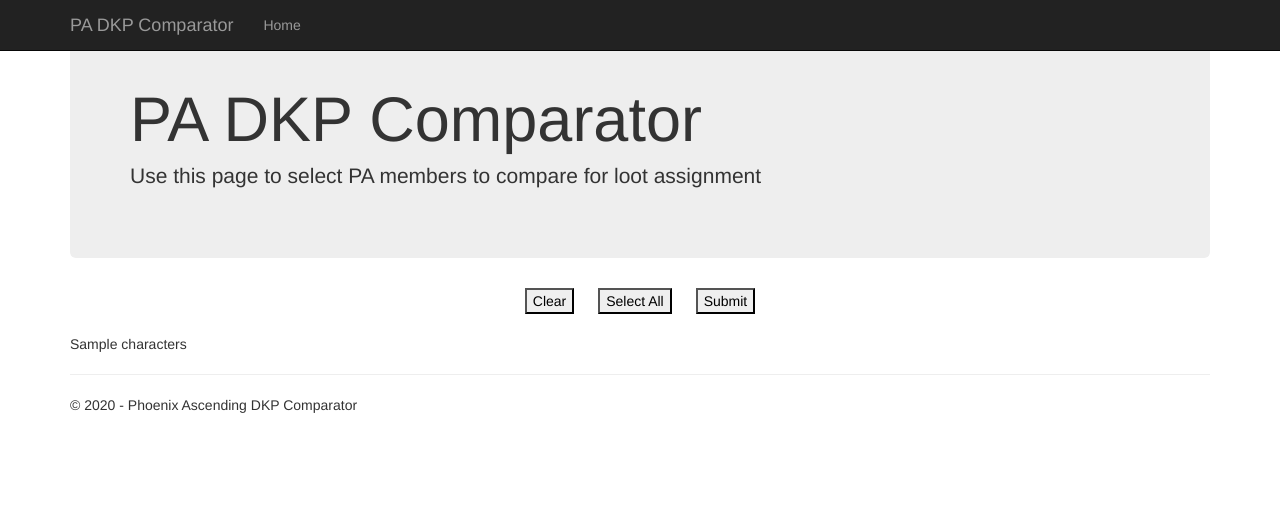
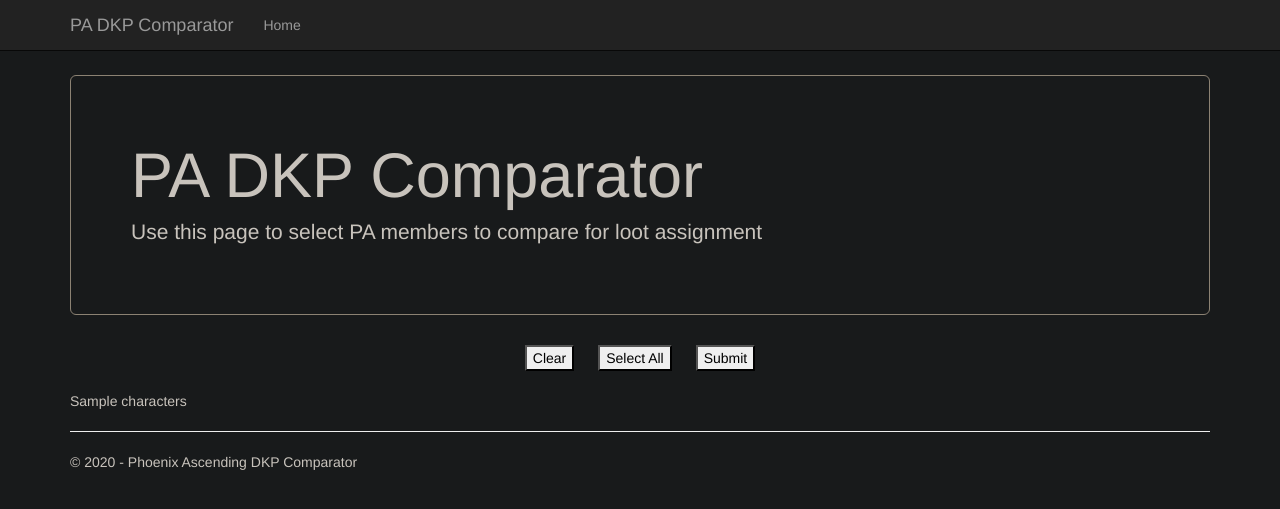
Before and after one commit to WraithJT/PADKPComparisonPage, a Flask app: template PADKPComparisonPage/PADKPComparisonPage/templates/index.html in a window 1280 px wide. Shown: the top 509 px of the page. Run offline with Flask 2, Linux system fonts and the light colour scheme; the template is opened without the code that fills it: most values are stand-ins (such as "Sample title", 1, 10 or a date in 2020); parts of the project's set-up code (start-up, migrations or seed data) failed here and were passed over; some libraries are stand-ins or nearby versions.

Commit message:
update css

```diff
--- a/PADKPComparisonPage/PADKPComparisonPage/static/content/site.css
+++ b/PADKPComparisonPage/PADKPComparisonPage/static/content/site.css
@@ -1,38 +1,19 @@
-/* canvas {
-    --bg-color: rgba(37,48,59, 1);
-    --text-color: rgba(94,155,208, 1);
-    --text-soft-color: rgba(85,141,189, 1);
-    --text-strong-color: rgba(150,191,234, 1);
-    --subtle-color: rgba(34,44,54, 1);
-    --border-color: rgba(62,81,100, 1);
-    --shadow-color: rgba(0,0,0, 1);
-    --input-color: rgba(32,32,32, 1);
-    --outline-color: rgba(218,140,95, 1);
-    --mark-color: rgba(207,132,90, 0.08);
-    --special-color: rgba(207,132,90, 1);
-    --special-bg-color: rgba(138,86,57, 1);
-    --special-text-color: rgba(229,222,219, 1);
-    --special-shadow-color: rgba(40,28,22, 1);
-    --special-mark-color: rgba(229,222,219, 0.08);
-    --light-color: rgba(241,204,190, 1);
-    --dark-color: rgba(67,49,41, 1);
-    --text-color-rgb: 94,155,208;
-    --bg-color-rgb: 37,48,59;
-    --subtle-color-rgb: 34,44,54;
-    --special-color-rgb: 207,132,90;
-    --special-text-color-rgb: 229,222,219;
-    --special-bg-color-rgb: 138,86,57;
-    --shadow-color-rgb: 0,0,0;
-    --special-shadow-color-rgb: 40,28,22;
-    --outline-color-rgb: 218,140,95;
-    --dark-color-rgb: 67,49,41;
-    --light-color-rgb: 241,204,190;
-} */
+body {
+    padding-top: 75px;
+    padding-bottom: 20px;
+    background-color: rgba(24, 26, 27, 1);
+    color: rgba(200, 195, 188, 1);
+}
 
-body {
-    padding-top: 20px;
-    padding-bottom: 20px;
+.jumbotron {
+    background-color: rgba(24, 26, 27, 1);
+    color: rgba(200, 195, 188, 1);
+    border: 1px solid rgba(140, 130, 115, 1);
+}
 
+form {
+    background-color: rgba(24, 26, 27, 1);
+    color: rgba(200, 195, 188, 1);
 }
 
 /* Set padding to keep content from hitting the edges */
@@ -74,21 +55,21 @@ input[type="checkbox"].input-validation-error {
 }
 
 table, th, td {
-    border: 1px solid black;
+    border: 1px solid rgba(140, 130, 115, 1);
 }
 
 th, td {
     padding-right: 5px;
     padding-left: 5px;
-    padding-top:2px;
+    padding-top: 2px;
 }
 
 tr:nth-child(even) {
-    background-color: rgba(150, 212, 212, 0.4);
+    background-color: rgba(70, 96, 96, 0.4);
 }
 
 th:nth-child(even), td:nth-child(even) {
-    background-color: rgba(150, 212, 212, 0.4);
+    background-color: rgba(70, 96, 96, 0.4);
 }
 
 label {
```
